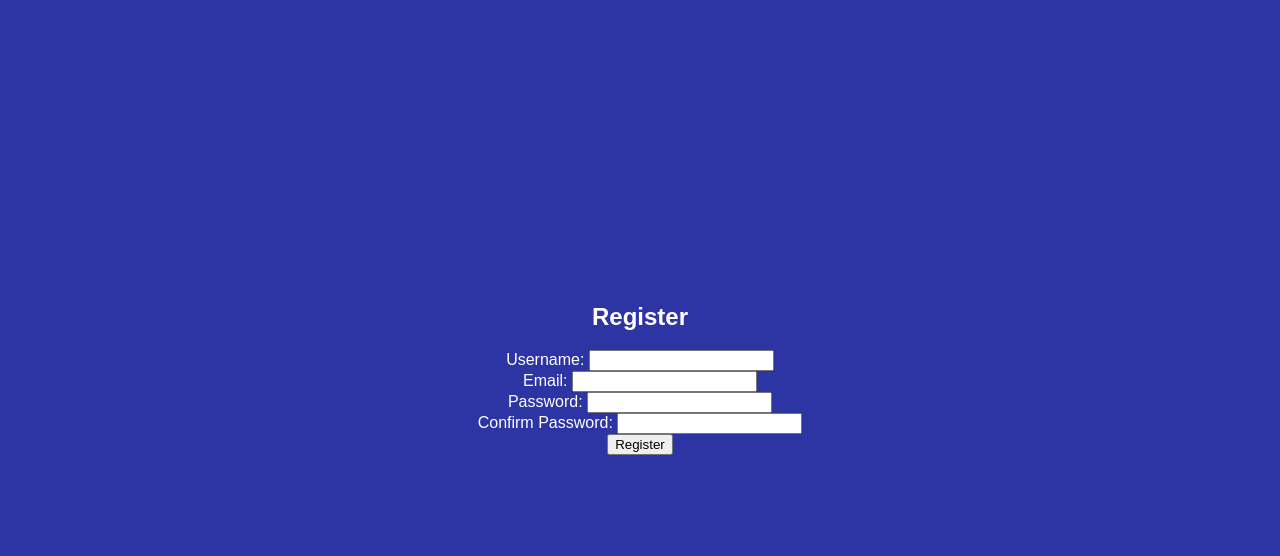
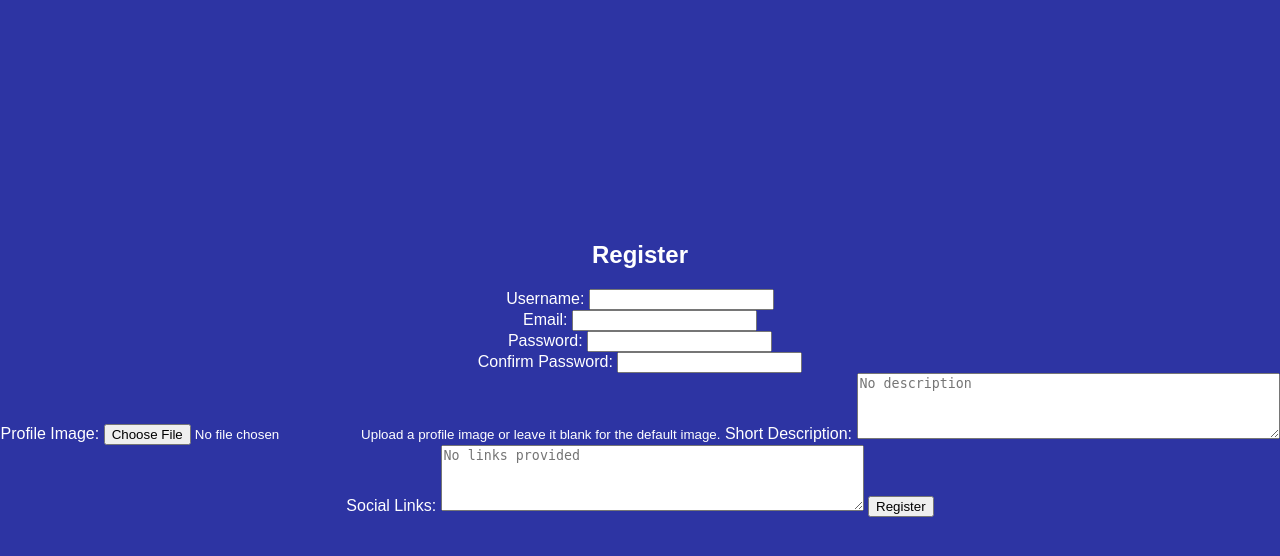
Before and after one commit to z3vr4/Django_Image_Gallery, a Django app: page /registration/ in a window 1280 px wide. Shown: the part 46-602 px from the top of the page. Run offline with Django 4.2, Linux system fonts and the light colour scheme.

Commit message:
Registration view and form addition

```diff
--- a/Photoblock/PhotoApp/templates/PhotoApp/registration.html
+++ b/Photoblock/PhotoApp/templates/PhotoApp/registration.html
@@ -6,13 +6,13 @@
     <form method="post" action="{% url 'registration_view' %}">
         {% csrf_token %}
 
-        <!-- Your customized form fields here
+        <!--
         We should edit the template to ask for this stuff too:
             - profile image (can be null)
             - Get creation date (don't ask for it, just get it)
             - short description (can be null)
             - social links (can be null)
-
+        - 30/01/2024 added fields for the form, still gotta adjust and test, make sure everything lines up with the registration view
         -->
         <label for="username">Username:</label>
         <input type="text" id="username" name="username" required><br>
@@ -26,6 +26,19 @@
         <label for="password2">Confirm Password:</label>
         <input type="password" id="password2" name="password2" required><br>
 
+        <label for="id_profile_image">Profile Image:</label>
+        <input type="file" name="profile_image" accept="image/*">
+        <small>Upload a profile image or leave it blank for the default image.</small>
+
+        <label for="id_short_description">Short Description:</label>
+        <textarea name="short_description" rows="4" cols="50" maxlength="255" placeholder="No description"></textarea>
+
+        <label for="id_social_links">Social Links:</label>
+        <textarea name="social_links" rows="4" cols="50" placeholder="No links provided"></textarea>
+
+        <!-- Hidden date input -->
+        <input type="hidden" name="creation_date" value="{{ current_date }}">
+
         <button type="submit">Register</button>
     </form>
 </div>
--- a/Photoblock/PhotoApp/views.py
+++ b/Photoblock/PhotoApp/views.py
@@ -3,6 +3,7 @@ from django.http import HttpResponse
 from django.contrib.auth import login
 from django.contrib.auth.forms import UserCreationForm
 from django.contrib.auth.views import LoginView
+from .models import UserProfile
 
 # Create your views here.
 
@@ -17,15 +18,44 @@ def upload_view(request):
 
 
 # Login will be handled by built-in django view, so I think this is now useless. I commented it out Lul
-
 #def login_view(request):
 #    return render(request, 'PhotoApp/login.html')
 
 
-# Come back to this to see how it works exactly, okay?
+# 30/01/2024 - Modified this view. Severely. Should create a UserProfile instance AND create a User instance. Still haven't tested anything. Likely to blow up.
+
 def registration_view(request):
     if request.method == 'POST':
         form = UserCreationForm(request.POST)
+        if form.is_valid():
+            # Save User
+            user = form.save()
+
+            # Create UserProfile instance
+            UserProfile.objects.create(
+                user=user,
+                profile_image=request.POST.get('profile_image', ''),  # Update with the actual field names
+                short_description=request.POST.get('short_description', ''),
+                social_links=request.POST.get('social_links', ''),
+                creation_date =request.POST.get('creation_date'),
+            )
+            # Log the user in (Optional)
+            login(request, user)
+
+            return redirect('main')  # Replace 'main' with your actual redirect URL
+    else:
+        form = UserCreationForm()
+
+    return render(request, 'PhotoApp/registration.html', {'form': form})
+
+
+
+
+# Come back to this to see how it works exactly, okay?
+'''
+def registration_view(request):
+    if request.method == 'POST':
+       form = UserCreationForm(request.POST)
         if form.is_valid():
             user = form.save()
             login(request, user)
@@ -34,3 +64,4 @@ def registration_view(request):
         form = UserCreationForm()
 
     return render(request, 'PhotoApp/registration.html', {'form': form})
+'''
```
